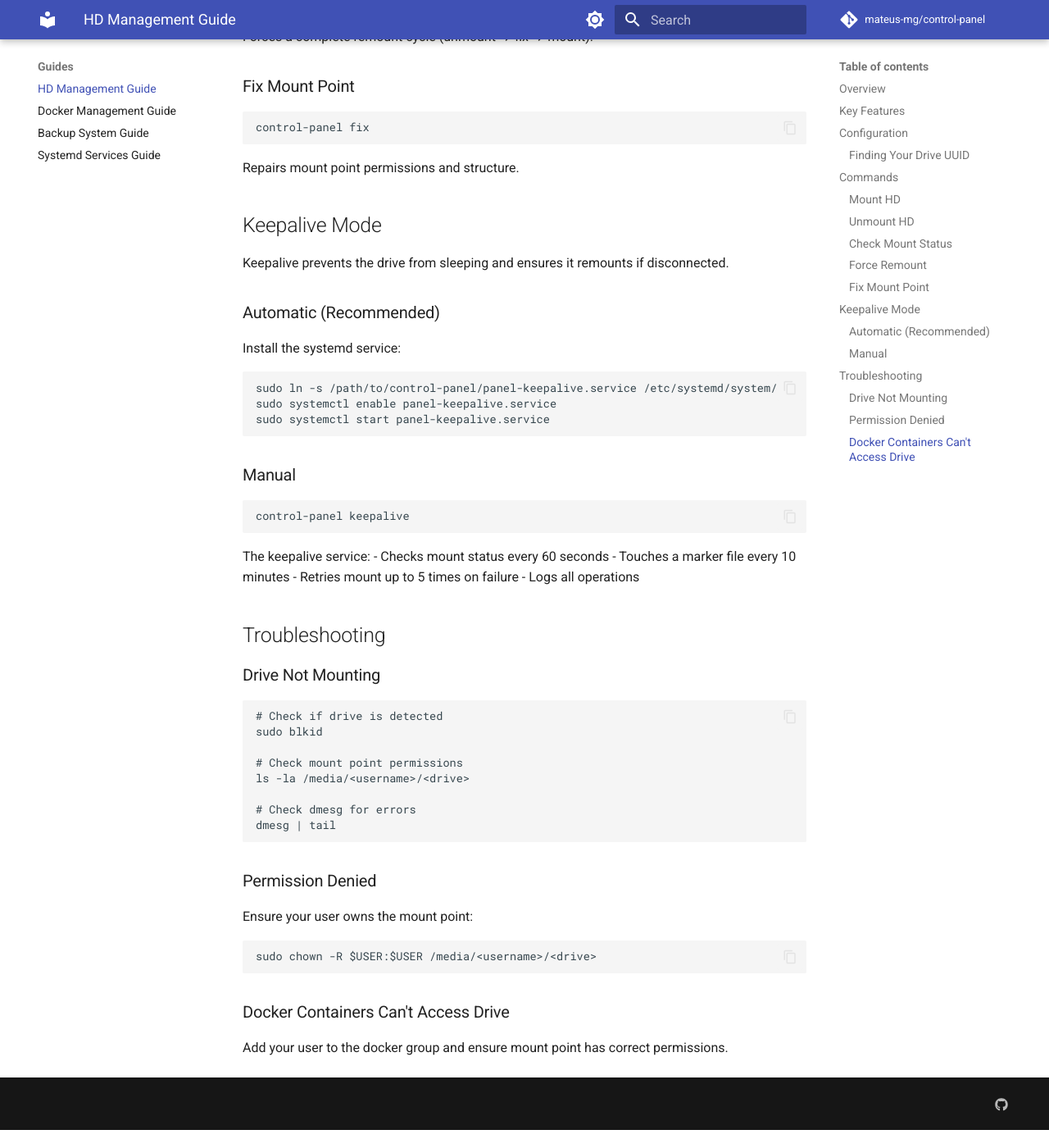
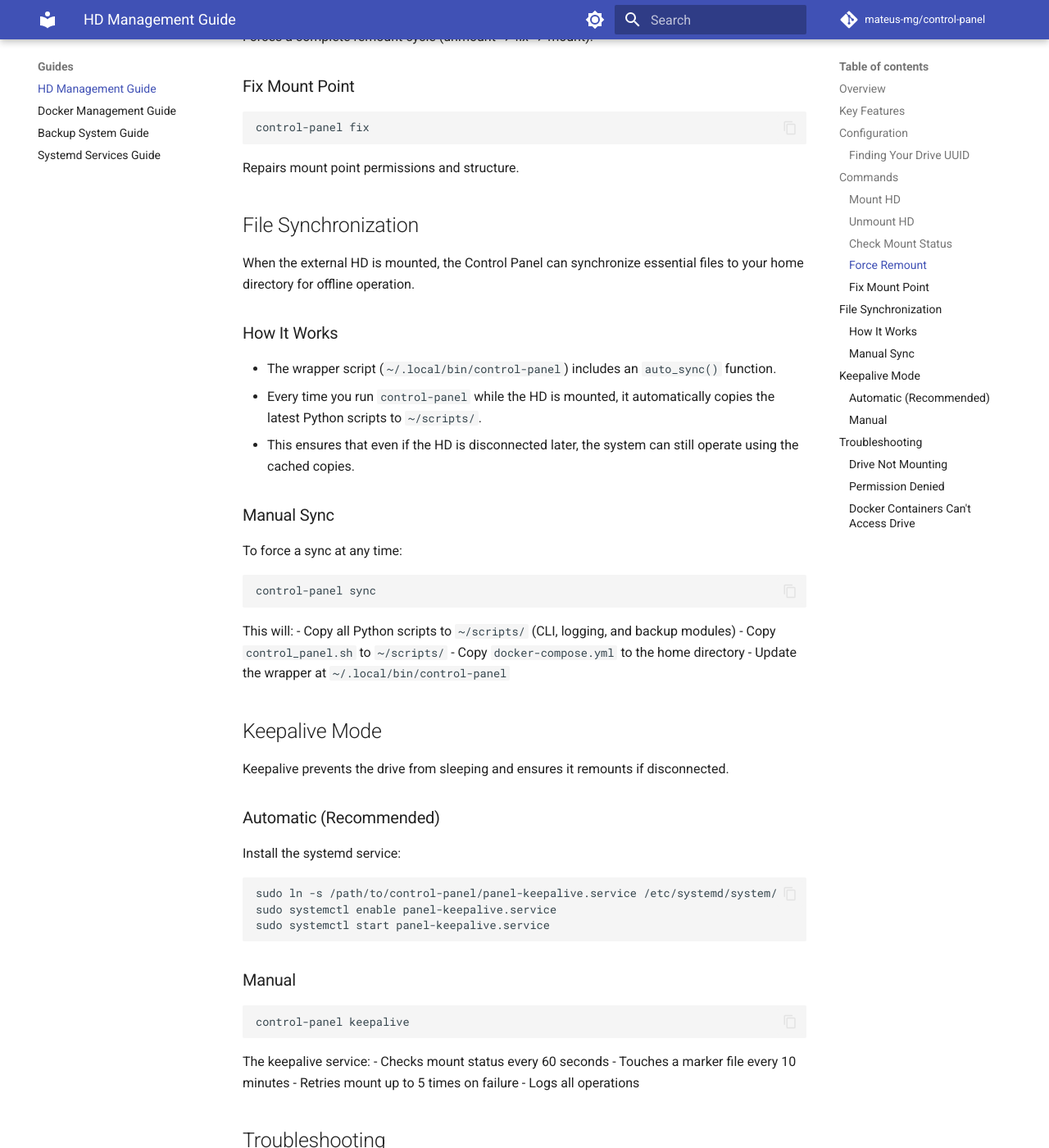
Before and after one commit to mateus-mg/control-panel, an MkDocs documentation site: the page built from docs/guides/hd-management.md, in a window 1280 px wide and 1400 px high, scrolled down 1602 px. Shown: the whole window at 82% size. Built offline with MkDocs 1.6.1 and Material for MkDocs 9.7.7, drawn with Linux system fonts in a browser that asks for light colours; comment, search, counter and statistics services are not loaded; before the commit the page ends 2980 px from its top, so only the background shows below that.

Commit message:
docs: update sync and autosync documentation with generic paths

````diff
--- a/docs/guides/hd-management.md
+++ b/docs/guides/hd-management.md
@@ -80,6 +80,30 @@ control-panel fix
 
 Repairs mount point permissions and structure.
 
+## File Synchronization
+
+When the external HD is mounted, the Control Panel can synchronize essential files to your home directory for offline operation.
+
+### How It Works
+
+- The wrapper script (`~/.local/bin/control-panel`) includes an `auto_sync()` function.
+- Every time you run `control-panel` while the HD is mounted, it automatically copies the latest Python scripts to `~/scripts/`.
+- This ensures that even if the HD is disconnected later, the system can still operate using the cached copies.
+
+### Manual Sync
+
+To force a sync at any time:
+
+```bash
+control-panel sync
+```
+
+This will:
+- Copy all Python scripts to `~/scripts/` (CLI, logging, and backup modules)
+- Copy `control_panel.sh` to `~/scripts/`
+- Copy `docker-compose.yml` to the home directory
+- Update the wrapper at `~/.local/bin/control-panel`
+
 ## Keepalive Mode
 
 Keepalive prevents the drive from sleeping and ensures it remounts if disconnected.
````
Also changed, not shown: README.md (+11 -4 lines), docs/getting-started/installation.md (+6 -2 lines), docs/reference/cli.md (+16 -1 lines).
